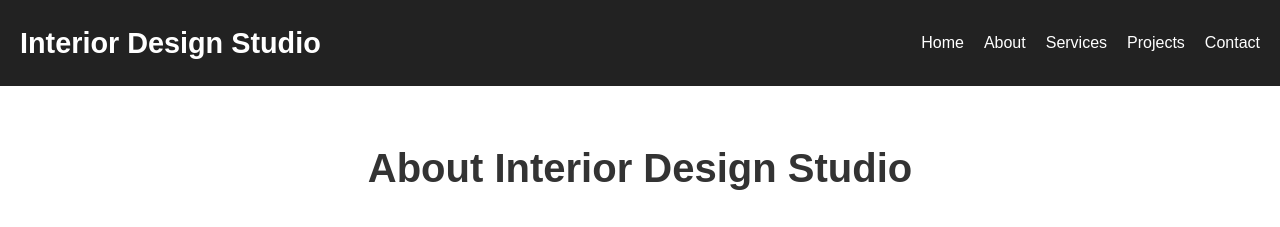
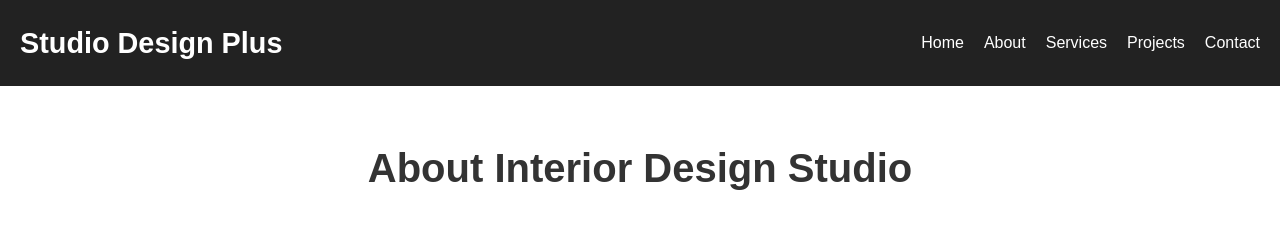
Before and after one commit to abhishekcc99/studiodesignplus, a plain HTML site: page about.html in a window 1280 px wide. Shown: the top 227 px of the page. Drawn offline with Linux system fonts and the light colour scheme; a script that the page names is missing.

Commit message:
Update the Title

```diff
--- a/about.html
+++ b/about.html
@@ -9,7 +9,7 @@
 <body>
     <header>
         <nav>
-            <div class="logo">Interior Design Studio</div>
+            <div class="logo">Studio Design Plus</div>
             <ul>
                 <li><a href="index.html" class="nav-link">Home</a></li>
                 <li><a href="about.html" class="nav-link">About</a></li>
```
Also changed, not shown: contact.html (+1 -1 lines), projects.html (+1 -1 lines), services.html (+1 -1 lines).
